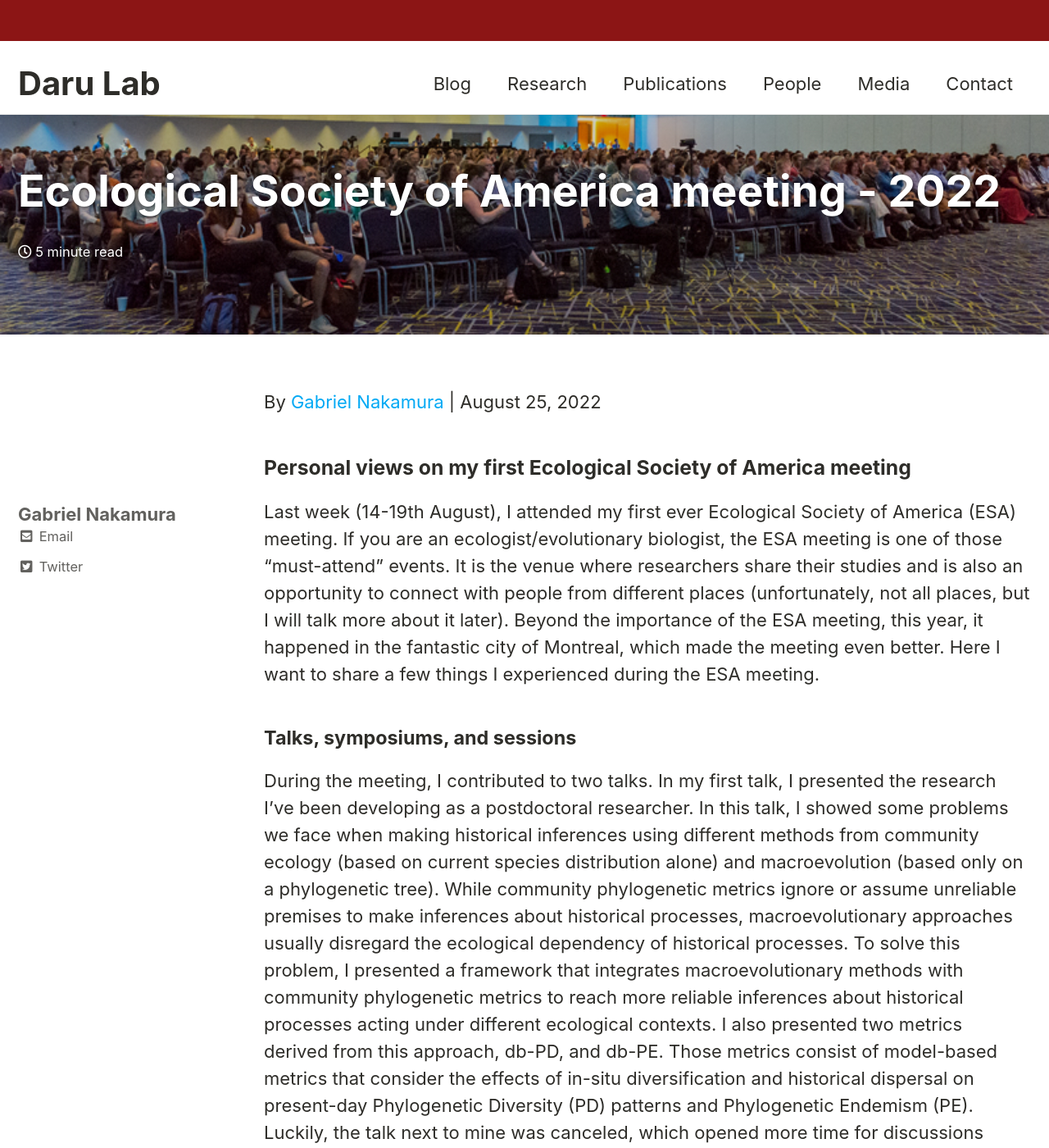
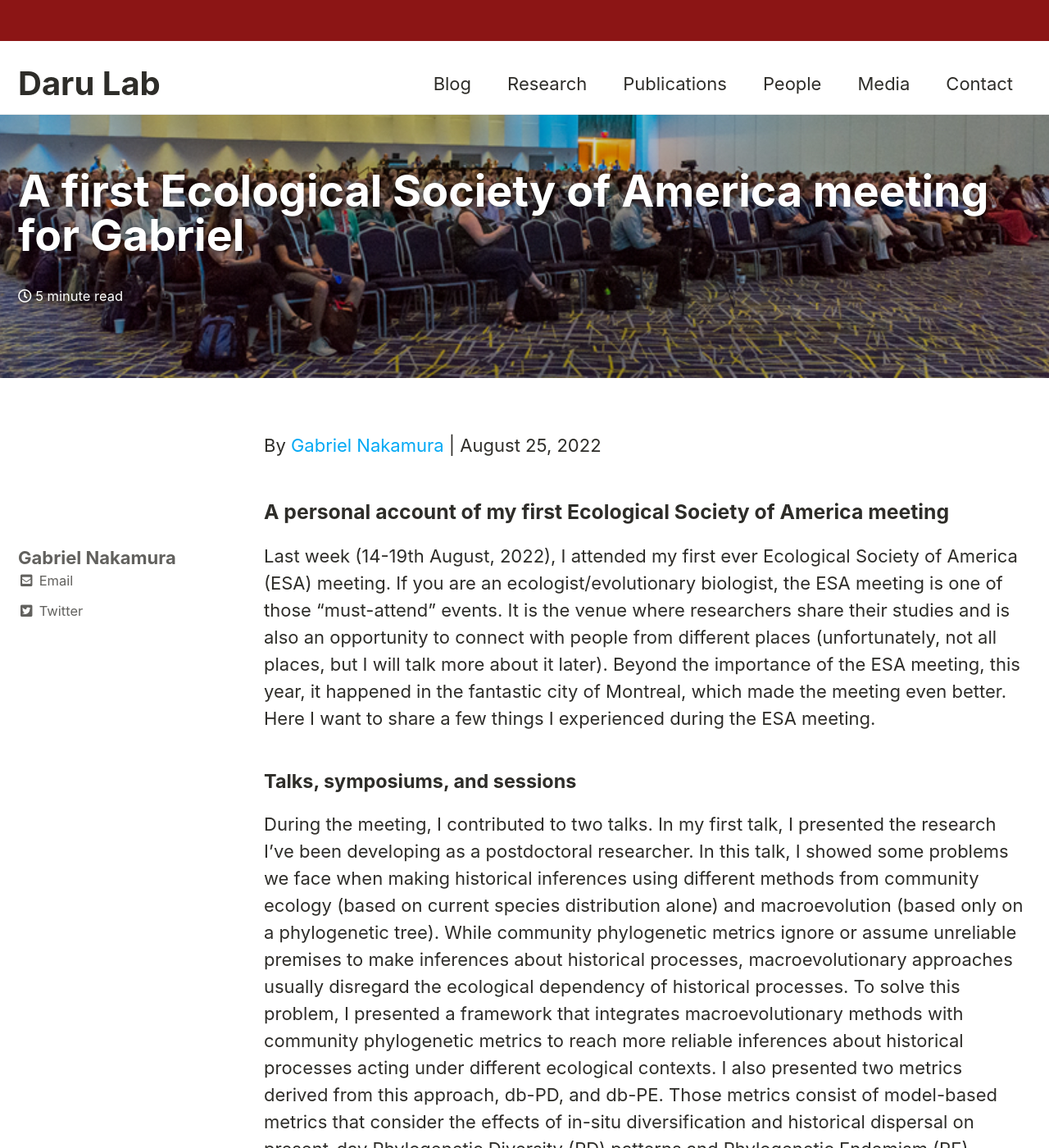
Before and after one commit to darunabas/darulab.github.io, a Jekyll site: the page built from _posts/2022-08-25-First-ESA-Gabriel-Nakamura.md, in a window 1280 px wide and 1400 px high. Shown: the whole window at 82% size. Built offline with Jekyll 4.4.1, drawn with Linux system fonts in a browser that asks for light colours; cached includes are drawn as plain includes; some of the changed text lies outside the part shown.

Commit message:
updated post

```diff
--- a/_posts/2022-08-25-First-ESA-Gabriel-Nakamura.md
+++ b/_posts/2022-08-25-First-ESA-Gabriel-Nakamura.md
@@ -1,7 +1,7 @@
 ---
 layout: posts
 weight: 1
-title: "Ecological Society of America meeting - 2022"
+title: "A first Ecological Society of America meeting for Gabriel"
 excerpt: "ESA is one of the most important conferences for ecologists. Here I share some of my experiences during my first ESA meeting"
 date: 2022-08-25
 lastmod: 2022-08-25
@@ -25,9 +25,9 @@ tags:
 ---
 
 
-### Personal views on my first Ecological Society of America meeting
+### A personal account of my first Ecological Society of America meeting
 
-Last week (14-19th August), I attended my first ever Ecological Society of America (ESA) meeting. If you are an ecologist/evolutionary biologist, the ESA meeting is one of those “must-attend” events. It is the venue where researchers share their studies and is also an opportunity to connect with people from different places (unfortunately, not all places, but I will talk more about it later). Beyond the importance of the ESA meeting, this year, it happened in the fantastic city of Montreal, which made the meeting even better. Here I want to share a few things I experienced during the ESA meeting.
+Last week (14-19th August, 2022), I attended my first ever Ecological Society of America (ESA) meeting. If you are an ecologist/evolutionary biologist, the ESA meeting is one of those “must-attend” events. It is the venue where researchers share their studies and is also an opportunity to connect with people from different places (unfortunately, not all places, but I will talk more about it later). Beyond the importance of the ESA meeting, this year, it happened in the fantastic city of Montreal, which made the meeting even better. Here I want to share a few things I experienced during the ESA meeting.
 
 
 #### **Talks, symposiums, and sessions**
```
